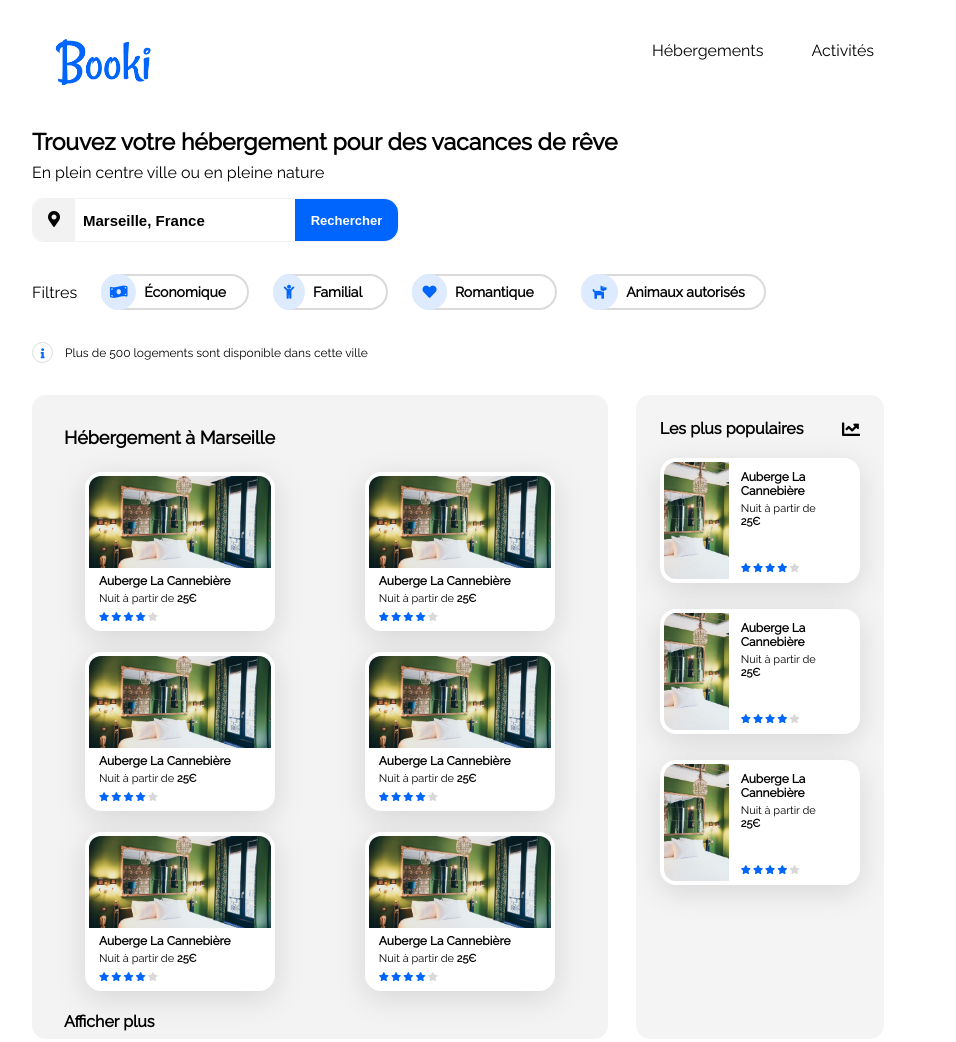
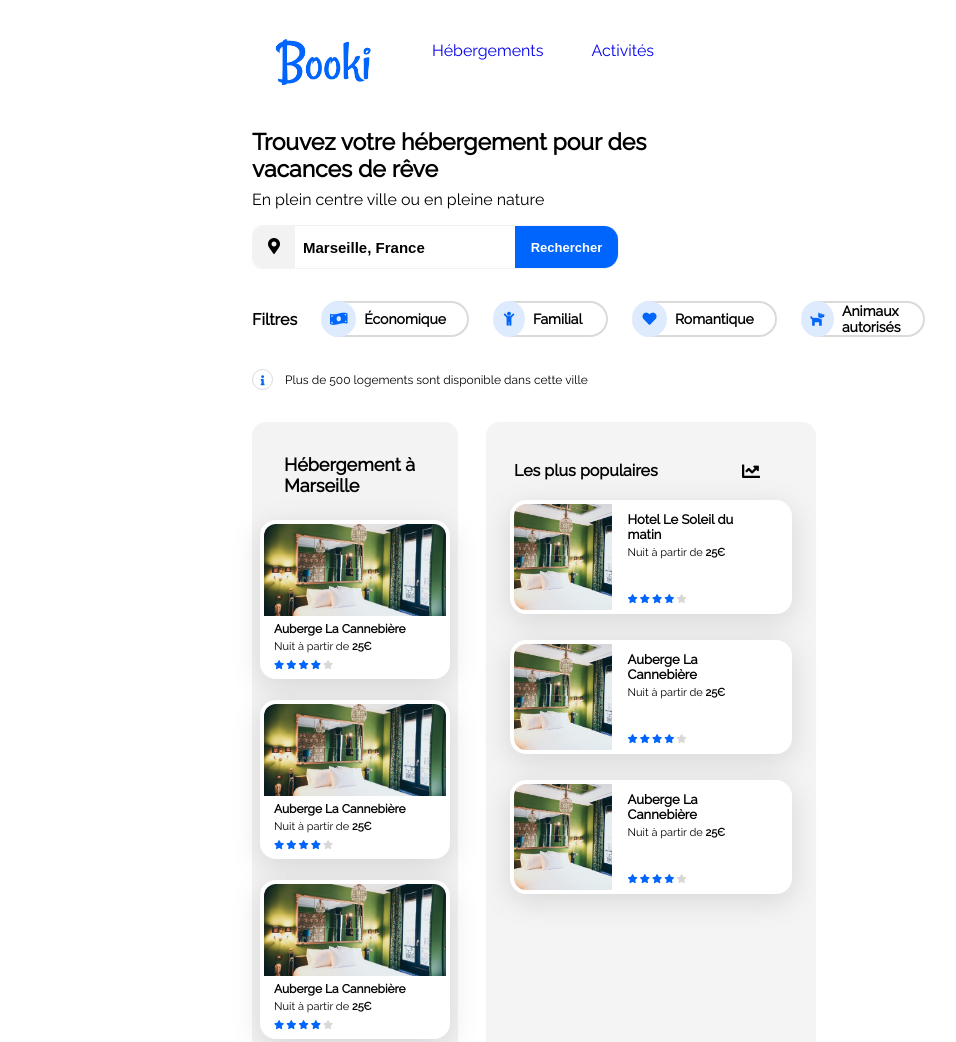
Before and after one commit to VictorNain26/P2_Booki, a plain HTML site: page index.html in a window 1280 px wide. Shown: the top 1042 px of the page, without its empty margins (182-1138 px from the left). Drawn offline with Linux system fonts and the light colour scheme.

Commit message:
change margin body

```diff
--- a/css/index/header.css
+++ b/css/index/header.css
@@ -23,14 +23,14 @@ nav > ul {
   padding-right: 40px;
 }
 
-nav > ul > li {
+nav > ul > li > a {
   display: flex;
   align-items: center;
   height: 100%;
   padding: 0px 24px;
 }
 
-nav > ul > li:hover {
+nav > ul > li > a:hover {
   border-top: 2px solid #0065fc;
   color: #0065fc;
   cursor: pointer;
@@ -60,7 +60,7 @@ nav > ul > li:hover {
     padding: 0;
   }
 
-  nav > ul > li {
+  nav > ul > li > a {
     display: flex;
     justify-content: center;
     align-items: center;
@@ -70,7 +70,7 @@ nav > ul > li:hover {
     border-bottom: #f2f2f2 2px solid;
   }
 
-  nav > ul > li:hover {
+  nav > ul > li > a:hover {
     border-bottom: 2px solid #0065fc;
     border-top: 0;
     color: #0065fc;
--- a/css/index/main/housing.css
+++ b/css/index/main/housing.css
@@ -1,7 +1,7 @@
 .housing-container {
   display: flex;
   flex-direction: column;
-  flex-basis: 70%;
+  flex-basis: 66%;
   background-color: #f3f3f3;
   border-radius: 14px;
   padding: 8px;
--- a/css/index/main/popular.css
+++ b/css/index/main/popular.css
@@ -1,5 +1,5 @@
 .popular-container {
-  flex-basis: 30%;
+  flex-basis: 33%;
   margin-left: 28px;
   background-color: #ededed96;
   border-radius: 14px;
@@ -8,6 +8,7 @@
 
 .popular-head {
   display: flex;
+  margin: 15px 4px;
   justify-content: space-between;
   margin-bottom: 18px;
 }
@@ -17,16 +18,20 @@
 }
 
 .popular-head > span {
+  padding-right: 28px;
   font-size: 18px;
 }
 
 .popular-card-container {
   display: flex;
   flex-direction: column;
+  justify-content: center;
+  align-items: center;
 }
 
 .popular-card {
   display: flex;
+  width: 282px;
   margin-bottom: 26px;
   padding-right: 18px;
   border-radius: 16px 16px 16px 16px;
@@ -50,12 +55,12 @@
 .popular-card-info {
   display: flex;
   flex-direction: column;
-  padding-left: 8px;
-  margin-right: 14px;
+  padding-left: 12px;
+  margin-right: 4px;
 }
 
 .popular-card-info > h5 {
-  font-size: 12px;
+  font-size: 13px;
   font-weight: bolder;
   margin: 12px 0 4px 0;
 }
--- a/css/normalize.css
+++ b/css/normalize.css
@@ -81,12 +81,11 @@ audio,
 video {
   margin: 0;
   padding: 0;
-  border: 0;
-  font-size: 100%;
-  font: inherit;
   vertical-align: baseline;
 }
 
 * {
   box-sizing: border-box;
+  text-decoration: none;
+  list-style: none;
 }
--- a/css/style.css
+++ b/css/style.css
@@ -11,10 +11,11 @@
 
 @import './index/footer.css';
 
+* {
+  scroll-behavior: smooth;
+}
+
 body {
   font-family: 'Raleway', sans-serif;
+  margin: 0 380px;
 }
-
-.margin-container {
-  margin: 0 160px;
-}
--- a/index.html
+++ b/index.html
@@ -27,8 +27,8 @@
         <img src="./images/logo/Booki@3x.png" alt="Logo Booki" />
         <nav>
           <ul>
-            <li>Hébergements</li>
-            <li>Activités</li>
+            <li><a href="#housing">Hébergements</a></li>
+            <li><a href="#activity">Activités</a></li>
           </ul>
         </nav>
       </header>
@@ -83,9 +83,8 @@
       </div>
       <main>
         <div>
-          <section class="housing-container">
+          <section id="housing" class="housing-container">
             <h4>Hébergement à Marseille</h4>
-            <!-- Card -->
             <div class="housing-card-container">
               <div class="housing-card">
                 <img
@@ -186,7 +185,7 @@
                   src="./images/hebergements/3_medium/emile-guillemot-Bj_rcSC5XfE-unsplash.jpg"
                 />
                 <div class="popular-card-info">
-                  <h5>Auberge La Cannebière</h5>
+                  <h5>Hotel Le Soleil du matin</h5>
                   <p>Nuit à partir de <span>25Є</span></p>
                   <div class="popular-star-container">
                     <i class="blue fas fa-star"></i>
@@ -232,7 +231,7 @@
             </div>
           </section>
         </div>
-        <section class="activity-container">
+        <section id="activity" class="activity-container">
           <h4>Activités à Marseille</h4>
           <div class="activity-card-container">
             <div class="activity-card">
```
